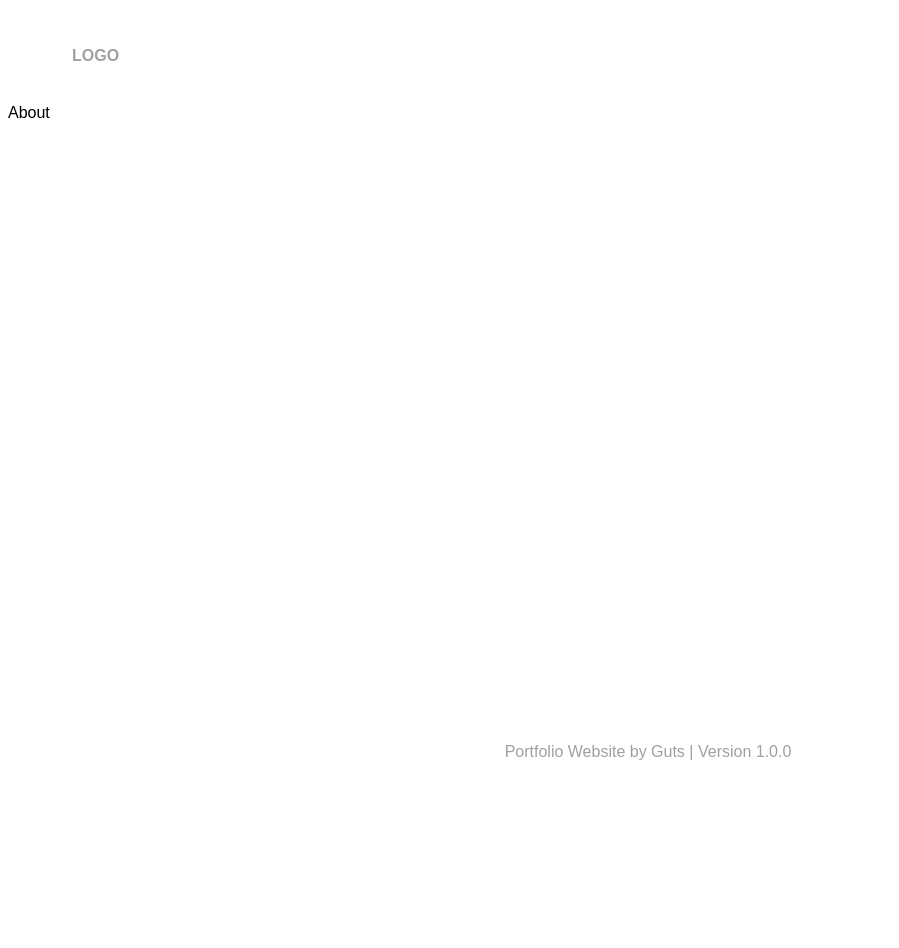
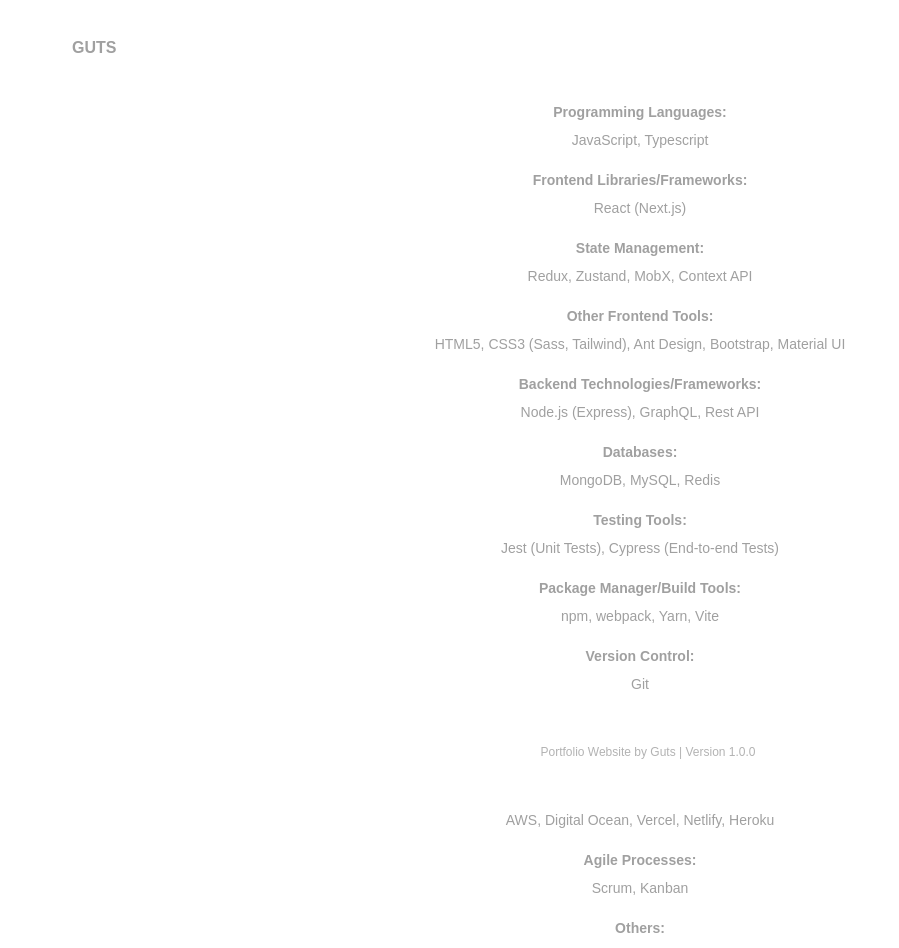
Before and after one commit to gutsenv/portfolio, a React (Vite) app: page /about in a window 1280 px wide. Shown: the top 948 px of the page, without its empty margins (0-899 px from the left). Before the commit the page ends 800 px from the top, so only its background shows below. Built offline with nearby package versions, Linux system fonts and the light colour scheme.

Commit message:
add about page info

```diff
--- a/src/components/layout/Footer.jsx
+++ b/src/components/layout/Footer.jsx
@@ -8,10 +8,11 @@ const Wrapper = styled.div`
   justify-content: center;
   position: fixed;
   bottom: 0;
+  background: #fff;
 
   p {
-    font-size: 1rem;
-    color: #a0a0a0;
+    font-size: 12px;
+    color: rgba(0,0,0,0.3);
   }
 `;
 
--- a/src/components/layout/Navbar.jsx
+++ b/src/components/layout/Navbar.jsx
@@ -4,8 +4,12 @@ import styled from "styled-components";
 const Wrapper = styled.div`
   display: flex;
   height: 6rem;
+  width: 100%;
   align-items: center;
   padding: 0 4rem;
+  position: fixed;
+  top: 0;
+  background: #fff;
 
   a {
     text-decoration: none;
@@ -19,7 +23,7 @@ const Wrapper = styled.div`
 function Navbar() {
   return (
     <Wrapper>
-      <Link to="/">LOGO</Link>
+      <Link to="/">GUTS</Link>
     </Wrapper>
   );
 }
--- a/src/pages/About.jsx
+++ b/src/pages/About.jsx
@@ -1,5 +1,99 @@
+import styled from "styled-components";
+
+const Wrapper = styled.div`
+  display: flex;
+  flex-direction: column;
+  gap: 1.5rem;
+  padding-top: 6rem;
+  padding-bottom: 6rem;
+
+  div {
+    display: flex;
+    flex-direction: column;
+    gap: 0.75rem;
+    align-items: center;
+  }
+
+  h3,
+  p {
+    color: #a0a0a0;
+    font-size: 14px;
+    margin: 0;
+  }
+`;
+
 function About() {
-  return <div>About</div>;
+  return (
+    <Wrapper>
+      <div>
+        <h3>Programming Languages:</h3>
+        <p>JavaScript, Typescript</p>
+        {/* <p>Python</p> */}
+        {/* <p>Bash</p> */}
+      </div>
+      <div>
+        <h3>Frontend Libraries/Frameworks:</h3>
+        <p>React (Next.js)</p>
+        {/* <p>Svelte</p> */}
+        {/* <p>Vue</p> */}
+      </div>
+      <div>
+        <h3>State Management:</h3>
+        <p>Redux, Zustand, MobX, Context API</p>
+      </div>
+      <div>
+        <h3>Other Frontend Tools:</h3>
+        <p>HTML5, CSS3 (Sass, Tailwind), Ant Design, Bootstrap, Material UI</p>
+      </div>
+      <div>
+        <h3>Backend Technologies/Frameworks:</h3>
+        <p>Node.js (Express), GraphQL, Rest API</p>
+        {/* <p>Django</p> */}
+        {/* <p>Firebase</p> */}
+      </div>
+      <div>
+        <h3>Databases:</h3>
+        <p>MongoDB, MySQL, Redis</p>
+        {/* <p>PostgreSQL</p> */}
+        {/* <p>Neon</p> */}
+      </div>
+      <div>
+        <h3>Testing Tools:</h3>
+        <p>Jest (Unit Tests), Cypress (End-to-end Tests)</p>
+      </div>
+      <div>
+        <h3>Package Manager/Build Tools:</h3>
+        <p>npm, webpack, Yarn, Vite</p>
+      </div>
+      <div>
+        <h3>Version Control:</h3>
+        <p>Git</p>
+      </div>
+      <div>
+        <h3>CI/CD Tools:</h3>
+        <p>Github Actions</p>
+        {/* <p>Circle CI</p> */}
+        {/* <p>Jenkins</p> */}
+      </div>
+      <div>
+        <h3>Cloud Platforms:</h3>
+        <p>AWS, Digital Ocean, Vercel, Netlify, Heroku</p>
+      </div>
+      <div>
+        <h3>Agile Processes:</h3>
+        <p>Scrum, Kanban</p>
+      </div>
+      <div>
+        <h3>Others:</h3>
+        <p>WebSockets, WebRTC</p>
+      </div>
+      <div>
+        <h3>What i'm currently learning:</h3>
+        <p>Shell Scripting (Bash)</p>
+        <p>Cybersecurity Foundations (Cybrary)</p>
+      </div>
+    </Wrapper>
+  );
 }
 
 export default About;
```
